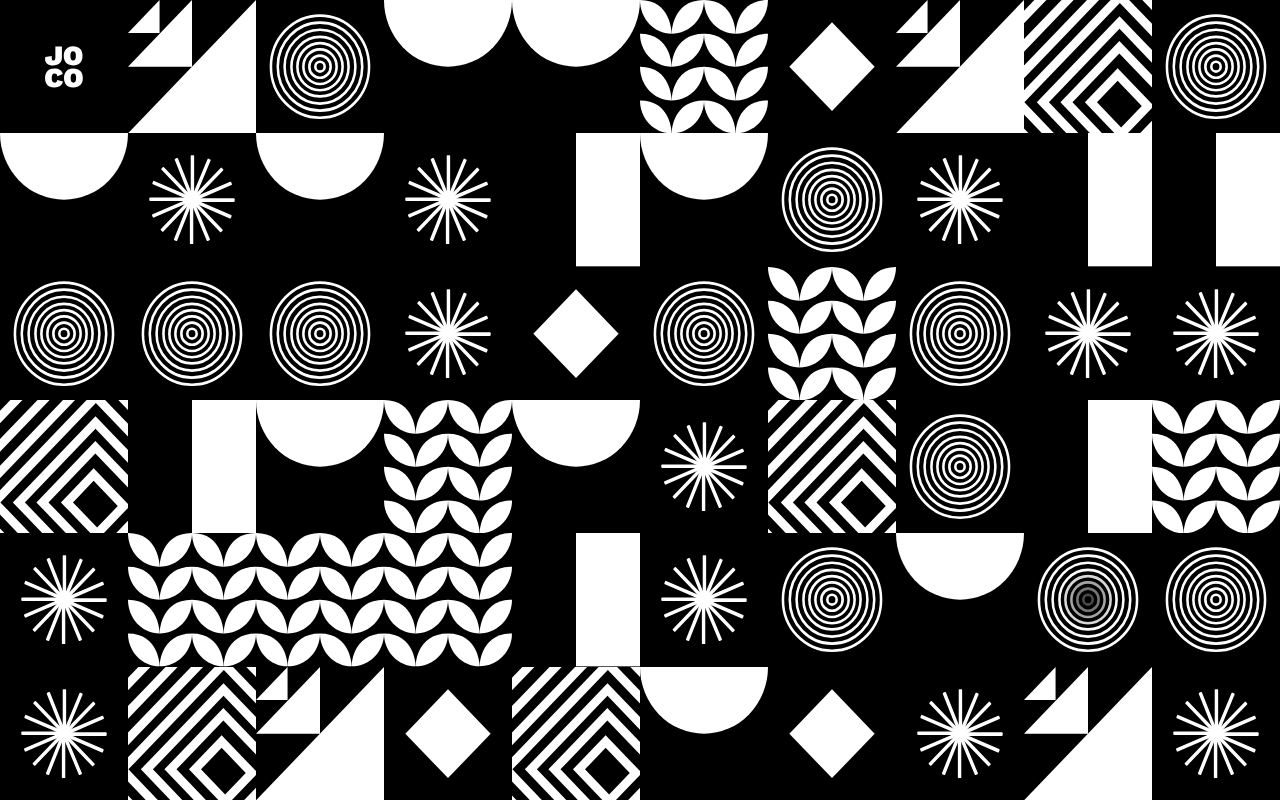
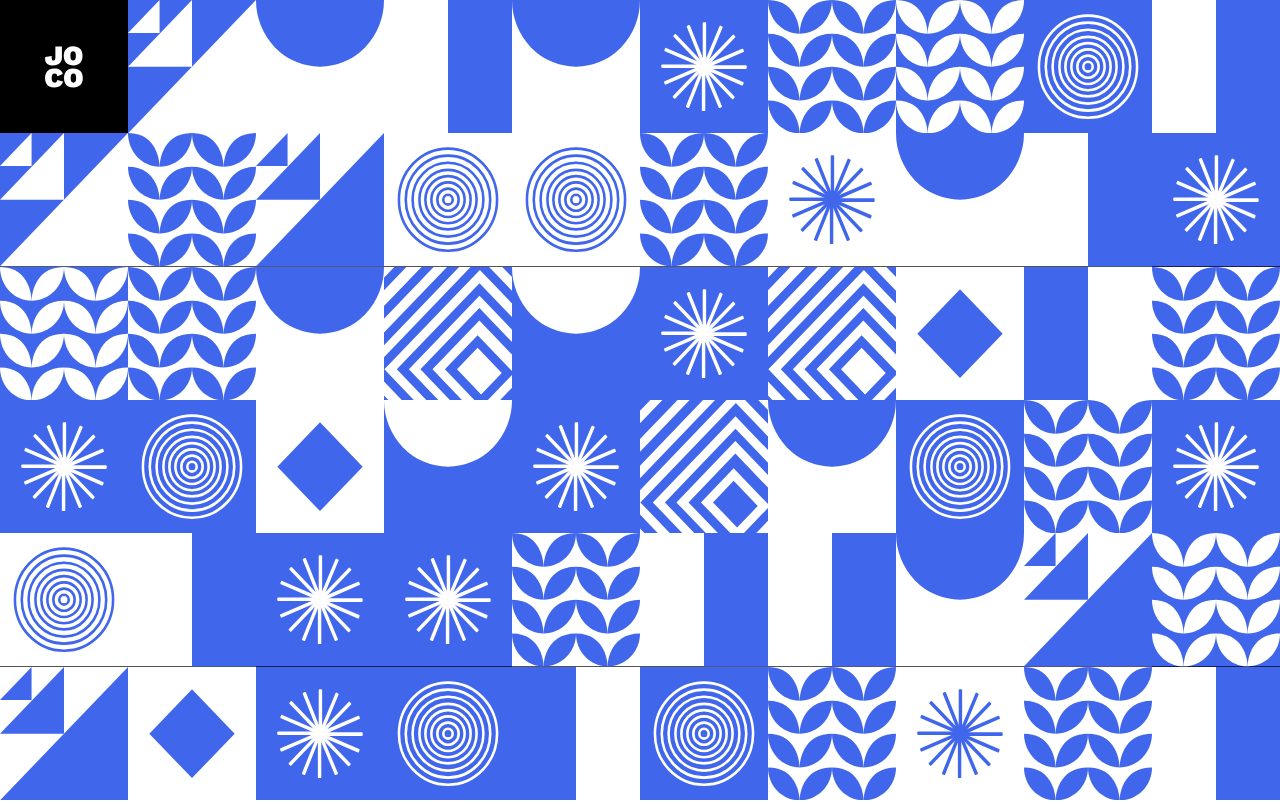
Before and after one commit to jocoio/portfolio5, a Vue app: page / in a window 1280 px wide. Built offline with nearby package versions, Linux system fonts and the light colour scheme.

Commit message:
palette changing

```diff
--- a/src/modes/shapes/Shapes.vue
+++ b/src/modes/shapes/Shapes.vue
@@ -1,12 +1,12 @@
 <template>
   <div class="shape" ref="shape" v-bind:class="{'flipped': flipped}" @click="animate">
-    <Vines v-if="atom === 0" :ref="num" :primary="prime" :secondary="second"/>
-    <Halfmoon v-else-if="atom === 1" :ref="num" :primary="prime" :secondary="second"/>
-    <Diamond v-else-if="atom === 2" :ref="num" :primary="prime" :secondary="second"/>
-    <Trigrow v-else-if="atom === 3" :ref="num" :primary="prime" :secondary="second"/>
-    <Pinwheel v-else-if="atom === 4" :ref="num" :primary="prime" :secondary="second"/>
-    <Rectripple v-else-if="atom === 5" :ref="num" :primary="prime" :secondary="second"/>
-    <Halfblack v-else-if="atom === 6" :ref="num" :primary="prime" :secondary="second"/>
+    <Vines v-if="atom === 0" :ref="num" :pri="prime" :secondary="second"/>
+    <Halfmoon v-else-if="atom === 1" :ref="num" :pri="prime" :secondary="second"/>
+    <Diamond v-else-if="atom === 2" :ref="num" :pri="prime" :secondary="second"/>
+    <Trigrow v-else-if="atom === 3" :ref="num" :pri="prime" :secondary="second"/>
+    <Pinwheel v-else-if="atom === 4" :ref="num" :pri="prime" :secondary="second"/>
+    <Rectripple v-else-if="atom === 5" :ref="num" :pri="prime" :secondary="second"/>
+    <Halfblack v-else-if="atom === 6" :ref="num" :pri="prime" :secondary="second"/>
     <Bullseye v-else-if="atom === 7" :ref="num" :pri="prime" :sec="second"/>
   </div>
 </template>
@@ -30,10 +30,10 @@ export default {
     return {
       animIntro: null,
       atom: 0,
-      prime: 'black',
-      second: 'white',
+      prime: '#000000',
+      second: '#FFFFFF',
       palettes: [
-        ['#000000', '#FFFFFF']
+        ['#4066EC', '#FFFFFF']
       ],
       flipped: true
     }
@@ -72,13 +72,24 @@ export default {
       setTimeout(() => {
         this.$refs[this.num].playIntro();
       }, Math.random() * 1000)
+      setTimeout(() => {
+        this.setColors(this.palettes[Math.floor(Math.random() * this.palettes.length)]);
+      }, 3000)
     },
     setAtom: function (num) {
       this.atom = num;
     },
     setColors: function (palette) {
-      this.prime = palette[0];
-      this.second = palette[1]
+      if (Math.round(Math.random()) === 1) {
+        this.prime = palette[0];
+        this.second = palette[1];
+      }
+      else {
+        this.prime = palette[1];
+        this.second = palette[0];
+      }
+
+
     },
     setFlipped: function () {
       this.flipped = false;
@@ -94,7 +105,6 @@ export default {
   },
   created: function () {
     this.setAtom(Math.floor(Math.random() * 8));
-    this.setColors(this.palettes[Math.floor(Math.random() * this.palettes.length)]);
     this.setFlipped(Math.round(Math.random()) === 1);
   },
   mounted: function () {
@@ -110,4 +120,8 @@ export default {
   .shape.flipped {
     transform: rotate(180deg);
   }
+
+  svg > * {
+    transition: fill 500ms, stroke 500ms;
+  }
 </style>
--- a/src/modes/shapes/atoms/1_Vines.vue
+++ b/src/modes/shapes/atoms/1_Vines.vue
@@ -6,9 +6,9 @@
     viewBox="0 0 150 150"
     preserveAspectRatio="none"
     xmlns="http://www.w3.org/2000/svg"
-    :fill="primary"
+    :fill="pri"
   >
-    <rect width="150" height="150" :fill="primary"/>
+    <rect width="150" height="150" :fill="pri"/>
     <path d="M150 113C150 133.435 132.987 150 112 150C112 150 112 113 150 113Z" :fill="secondary" />
     <path d="M75 113C75 133.435 57.9868 150 37 150C37 150 37 113 75 113Z" :fill="secondary" />
     <path d="M150 38C150 58.4345 132.987 75 112 75C112 75 112 38 150 38Z" :fill="secondary" />
@@ -41,7 +41,7 @@ export default {
   },
   computed: {},
   props: {
-    primary: String,
+    pri: String,
     secondary: String
   },
   components: {},
@@ -59,7 +59,7 @@ export default {
         easing: 'easeInOutQuad',
         loop: false,
         autoplay: false,
-        opacity: 1
+        opacity: [0, 1]
       })
     },
     initMain: function () {
@@ -75,7 +75,4 @@ export default {
 </script>
 
 <style scoped>
-  svg {
-    opacity: 0;
-  }
 </style>
--- a/src/modes/shapes/atoms/2_Halfmoon.vue
+++ b/src/modes/shapes/atoms/2_Halfmoon.vue
@@ -7,7 +7,7 @@
     preserveAspectRatio="none"
     xmlns="http://www.w3.org/2000/svg"
   >
-    <rect width="150" height="150" :fill="primary"/>
+    <rect width="150" height="150" :fill="pri"/>
     <circle ref="circle" cx="75" r="75" :fill="secondary"/>
   </svg>
 </template>
@@ -25,7 +25,7 @@ export default {
   },
   computed: {},
   props: {
-    primary: String,
+    pri: String,
     secondary: String
   },
   components: {},
--- a/src/modes/shapes/atoms/3_Diamond.vue
+++ b/src/modes/shapes/atoms/3_Diamond.vue
@@ -7,7 +7,7 @@
     preserveAspectRatio="none"
     xmlns="http://www.w3.org/2000/svg"
   >
-    <rect width="150" height="150" :fill="primary"/>
+    <rect width="150" height="150" :fill="pri"/>
     <rect x="25" y="75" width="70.7107" height="70.7107" transform="rotate(-45 25 75)" :fill="secondary"/>
   </svg>
 </template>
@@ -25,7 +25,7 @@ export default {
   },
   computed: {},
   props: {
-    primary: String,
+    pri: String,
     secondary: String
   },
   components: {},
@@ -43,7 +43,7 @@ export default {
         easing: 'easeInOutQuad',
         loop: false,
         autoplay: false,
-        opacity: 1
+        opacity: [0, 1]
       })
     },
     initMain: function () {}
@@ -57,7 +57,4 @@ export default {
 </script>
 
 <style scoped>
-  svg {
-    opacity: 0;
-  }
 </style>
--- a/src/modes/shapes/atoms/4_Trigrow.vue
+++ b/src/modes/shapes/atoms/4_Trigrow.vue
@@ -7,7 +7,7 @@
     preserveAspectRatio="none"
     xmlns="http://www.w3.org/2000/svg"
   >
-    <rect width="150" height="150" :fill="primary"/>
+    <rect width="150" height="150" :fill="pri"/>
     <path d="M150 0V150H0L150 0Z" :fill="secondary"/>
     <path d="M75 0V75H0L75 0Z" :fill="secondary"/>
     <path d="M37 0V37H0L37 0Z" :fill="secondary"/>
@@ -27,7 +27,7 @@ export default {
   },
   computed: {},
   props: {
-    primary: String,
+    pri: String,
     secondary: String
   },
   components: {},
@@ -45,7 +45,7 @@ export default {
         easing: 'easeInOutQuad',
         loop: false,
         autoplay: false,
-        opacity: 1
+        opacity: [0, 1]
       })
     },
     initMain: function () {}
@@ -59,7 +59,4 @@ export default {
 </script>
 
 <style scoped>
-  svg {
-    opacity: 0;
-  }
 </style>
--- a/src/modes/shapes/atoms/5_Pinwheel.vue
+++ b/src/modes/shapes/atoms/5_Pinwheel.vue
@@ -7,7 +7,7 @@
     preserveAspectRatio="none"
     xmlns="http://www.w3.org/2000/svg"
   >
-    <rect width="150" height="150" :fill="primary"/>
+    <rect width="150" height="150" :fill="pri"/>
     <g ref="objects">
       <rect width='50' height='4' x="50%" y="49%" transform="" :fill="secondary"/>
       <rect width='50' height='4' x="50%" y="49%" transform="rotate(-180 75 75)" :fill="secondary"/>
@@ -43,7 +43,7 @@ export default {
   },
   computed: {},
   props: {
-    primary: String,
+    pri: String,
     secondary: String
   },
   components: {},
--- a/src/modes/shapes/atoms/6_Rectripple.vue
+++ b/src/modes/shapes/atoms/6_Rectripple.vue
@@ -7,7 +7,7 @@
     preserveAspectRatio="none"
     xmlns="http://www.w3.org/2000/svg"
   >
-    <rect width="150" height="150" :fill="primary"/>
+    <rect width="150" height="150" :fill="pri"/>
     <rect x="-6.62254" y="115.173" width="168.234" height="167.11" transform="rotate(-45 -6.62254 115.173)" fill="none" :stroke="secondary" stroke-width="10"/>
     <rect x="-35.3401" y="116.236" width="210.22" height="209.999" transform="rotate(-45 -35.3401 116.236)" fill="none" :stroke="secondary" stroke-width="10"/>
     <rect x="-65.1212" y="116.204" width="251.549" height="250.879" transform="rotate(-45 -65.1212 116.204)" fill="none" :stroke="secondary" stroke-width="10"/>
@@ -33,7 +33,7 @@ export default {
   },
   computed: {},
   props: {
-    primary: String,
+    pri: String,
     secondary: String
   },
   components: {},
@@ -51,7 +51,7 @@ export default {
         easing: 'easeInOutQuad',
         loop: false,
         autoplay: false,
-        opacity: 1
+        opacity: [0, 1]
       })
     },
     initMain: function () {}
@@ -65,7 +65,4 @@ export default {
 </script>
 
 <style scoped>
-  svg {
-    opacity: 0;
-  }
 </style>
--- a/src/modes/shapes/atoms/7_Halfblack.vue
+++ b/src/modes/shapes/atoms/7_Halfblack.vue
@@ -7,7 +7,7 @@
     preserveAspectRatio="none"
     xmlns="http://www.w3.org/2000/svg"
   >
-    <rect width="150" height="150" :fill="primary"/>
+    <rect width="150" height="150" :fill="pri"/>
     <rect x="75" width="75" height="150" :fill="secondary"/>
   </svg>
 </template>
@@ -25,7 +25,7 @@ export default {
   },
   computed: {},
   props: {
-    primary: String,
+    pri: String,
     secondary: String
   },
   components: {},
@@ -43,7 +43,7 @@ export default {
         easing: 'easeInOutQuad',
         loop: false,
         autoplay: false,
-        opacity: 1
+        opacity: [0, 1]
       })
     },
     initMain: function () {}
@@ -57,7 +57,4 @@ export default {
 </script>
 
 <style scoped>
-  svg {
-    opacity: 0;
-  }
 </style>
--- a/src/modes/shapes/atoms/8_Bullseye.vue
+++ b/src/modes/shapes/atoms/8_Bullseye.vue
@@ -7,16 +7,16 @@
     preserveAspectRatio="none"
     xmlns="http://www.w3.org/2000/svg"
   >
-    <rect width="150" height="150" :fill="primary"/>
+    <rect width="150" height="150" :fill="pri"/>
     <g ref="objects">
-      <circle cx="75" cy="75" r="5.5" fill="none" :stroke="secondary" stroke-width="3"/>
-      <circle cx="75" cy="75" r="12.5" fill="none" :stroke="secondary" stroke-width="3"/>
-      <circle cx="75" cy="75" r="19.5" fill="none" :stroke="secondary" stroke-width="3"/>
-      <circle cx="75" cy="75" r="26.5" fill="none" :stroke="secondary" stroke-width="3"/>
-      <circle cx="75" cy="75" r="33.5" fill="none" :stroke="secondary" stroke-width="3"/>
-      <circle cx="75" cy="75" r="41.5" fill="none" :stroke="secondary" stroke-width="3"/>
-      <circle cx="75" cy="75" r="49.5" fill="none" :stroke="secondary" stroke-width="3"/>
-      <circle cx="75" cy="75" r="57.5" fill="none" :stroke="secondary" stroke-width="3"/>
+      <circle cx="75" cy="75" r="5.5" fill="none" :stroke="sec" stroke-width="3"/>
+      <circle cx="75" cy="75" r="12.5" fill="none" :stroke="sec" stroke-width="3"/>
+      <circle cx="75" cy="75" r="19.5" fill="none" :stroke="sec" stroke-width="3"/>
+      <circle cx="75" cy="75" r="26.5" fill="none" :stroke="sec" stroke-width="3"/>
+      <circle cx="75" cy="75" r="33.5" fill="none" :stroke="sec" stroke-width="3"/>
+      <circle cx="75" cy="75" r="41.5" fill="none" :stroke="sec" stroke-width="3"/>
+      <circle cx="75" cy="75" r="49.5" fill="none" :stroke="sec" stroke-width="3"/>
+      <circle cx="75" cy="75" r="57.5" fill="none" :stroke="sec" stroke-width="3"/>
     </g>
   </svg>
 </template>
@@ -31,8 +31,6 @@ export default {
       animIntro: null,
       animMain: null,
       animpalette: null,
-      primary: "#000000",
-      secondary: "#FFFFFF"
     }
   },
   computed: {},
@@ -47,10 +45,6 @@ export default {
     },
     playIntro: function () {
       this.animIntro.play();
-    },
-    applypalette: function () {
-      this.primary = this.pri;
-      this.secondary = this.sec;
     },
     initIntro: function () {
       this.animIntro = anime({
@@ -102,8 +96,4 @@ export default {
   circle {
     opacity: 0;
   }
-
-  svg * {
-    transition: fill 150ms, stroke 150ms;
-  }
 </style>
--- a/src/modes/shapes/atoms/_Template.vue
+++ b/src/modes/shapes/atoms/_Template.vue
@@ -23,7 +23,7 @@ export default {
   },
   computed: {},
   props: {
-    primary: String,
+    pri: String,
     secondary: String
   },
   components: {},
```
